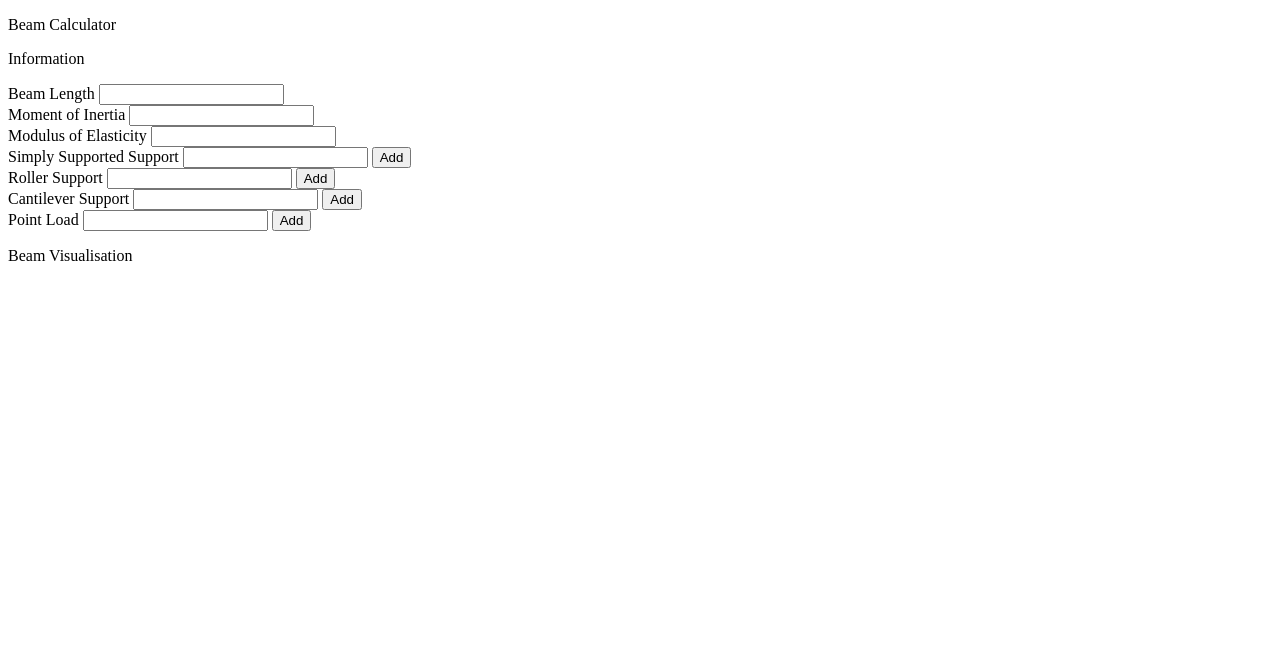
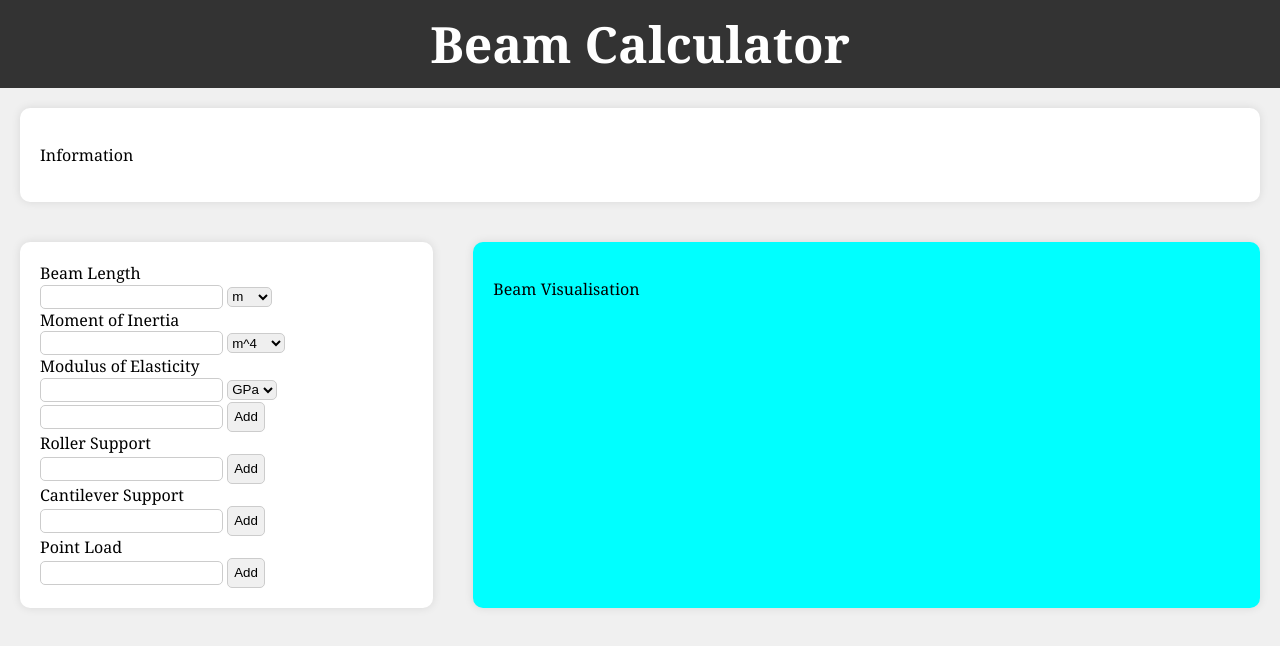
Before and after one commit to shl211/Beam-Calculator, a plain HTML site: page index.html in a window 1280 px wide. Drawn offline with Linux system fonts and the light colour scheme.

Commit message:
Gridded style to website

```diff
--- a/index.html
+++ b/index.html
@@ -4,10 +4,13 @@
     <meta charset="UTF-8">
     <meta name="viewport" content="width=device-width, initial-scale=1.0">
     <title>Beam Calculator</title>
+
+    <link rel="stylesheet" href="styles/global.css">
+    <link rel="stylesheet" href="styles/beam.css">
 </head>
 <body>
     <div class="header">
-        <p>Beam Calculator</p>
+        <p class="title">Beam Calculator</p>
     </div>
 
     <div class="text-section">
@@ -15,35 +18,56 @@
     </div>
 
     <div class="calculator-section">
+
+        <div class="input-section">
             <form class="beam-properties">
-            <label for="beam-length">Beam Length</label>
-            <input type="number" id="beam-length" name="beam-length" required><br>
+                <label for="beam-length">Beam Length</label><br>
+                <input type="number" id="beam-length" name="beam-length"  required>
+                <select name="beam-length-unit" id="beam-length-unit">
+                    <option value="m">m</option>
+                    <option value="cm">cm</option>
+                    <option value="mm">mm</option>
+                </select>
+                <br>
 
-            <label for="moment-of-inertia">Moment of Inertia</label>
-            <input type="number" id="moment-of-inertia" name="moment-of-inertia" required><br>
+                <label for="moment-of-inertia">Moment of Inertia</label><br>
+                <input type="number" id="moment-of-inertia" name="moment-of-inertia" required>
+                <select name="moment-of-inertia-unit" id="moment-of-inertia-unit">
+                    <option value="m^4">m^4</option>
+                    <option value="cm^4">cm^4</option>
+                    <option value="mm^4">mm^4</option>
+                </select>
+                <br>
 
-            <label for="modulus-of-elasticity">Modulus of Elasticity</label>
-            <input type="number" id="modulus-of-elasticity" name="modulus-of-elasticity" required><br>
+                <label for="modulus-of-elasticity">Modulus of Elasticity</label><br>
+                <input type="number" id="modulus-of-elasticity" name="modulus-of-elasticity" required>
+                <select name="modulus-of-elasticity-unit" id="modulus-of-elasticity-unit">
+                    <option value="GPa">GPa</option>
+                    <option value="MPa">MPa</option>
+                    <option value="kPa">kPa</option>
+                    <option value="Pa">Pa</option>
+                <br>
 
             </form>
 
             <form class="add-supports-forces">
-            <label for="simply-supported">Simply Supported Support</label>
+                <label for="simply-supported">Simply Supported Support</label><br>
                 <input type="number" id="simply-supported" name="simply-supported" required>
                 <button type="button" id="add-simply-supported">Add</button><br>
 
-            <label for="roller">Roller Support</label>
+                <label for="roller">Roller Support</label><br>
                 <input type="number" id="roller" name="roller" required>
                 <button type="button" id="add-roller">Add</button><br>
 
-            <label for="cantilever">Cantilever Support</label>
+                <label for="cantilever">Cantilever Support</label><br>
                 <input type="number" id="cantilever" name="cantilever" required>
                 <button type="button" id="add-cantilever">Add</button><br>
 
-            <label for="point-load">Point Load</label>
+                <label for="point-load">Point Load</label><br>
                 <input type="number" id="point-load" name="point-load" required>
                 <button type="button" id="add-point-load">Add</button><br>
             </form>
+        </div>
 
         <div class="beam-visualisation">
             <p>Beam Visualisation</p>
--- /dev/null
+++ b/styles/beam.css
@@ -0,0 +1,42 @@
+/* Visualisation structure */
+
+.calculator-section {
+    display: flex;
+}
+
+.input-section {
+    flex: 1;
+    background-color: white;
+    margin: 20px 20px 20px 20px;
+    padding: 20px 20px 20px 20px;
+    border-radius: 10px;
+    box-shadow: 0 0 10px rgba(0, 0, 0, 0.1);
+}
+
+.beam-visualisation {
+    flex: 2;
+    background-color: aqua;
+    margin: 20px 20px 20px 20px;
+    padding: 20px 20px 20px 20px;
+    border-radius: 10px;
+    box-shadow: 0 0 10px rgba(0, 0, 0, 0.1);
+}
+
+/* Input section */
+.input-section input, .input-section select {
+    height: 20px;
+    border-radius: 5px;
+    border: 1px solid #ccc;
+}
+
+.input-section button {
+    height: 30px;
+    border-radius: 5px;
+    border: 1px solid #ccc;
+    background-color: #f0f0f0;
+    cursor: pointer;
+}
+
+.input-section label {
+    display:inline-block;
+}
--- /dev/null
+++ b/styles/global.css
@@ -0,0 +1,28 @@
+body {
+    font-family:Cambria, Cochin, Georgia, Times, 'Times New Roman', serif;
+    margin: 0 0 0 0;
+    padding: 0 0 0 0;
+    background-color: #f0f0f0;
+}
+
+.header {
+    background-color: #333;
+    color: #fff;
+    text-align: center;
+    display: flexbox;
+}
+
+.title{
+    font-size: 50px;
+    font-weight: bold;
+    padding: 10px 0 10px 0;
+    margin: auto;
+}
+
+.text-section {
+    margin: 20px 20px 20px 20px;
+    padding: 20px 20px 20px 20px;
+    background-color: #fff;
+    border-radius: 10px;
+    box-shadow: 0 0 10px rgba(0, 0, 0, 0.1);
+}
```
Lines whose indentation alone changed are shown as unchanged.
